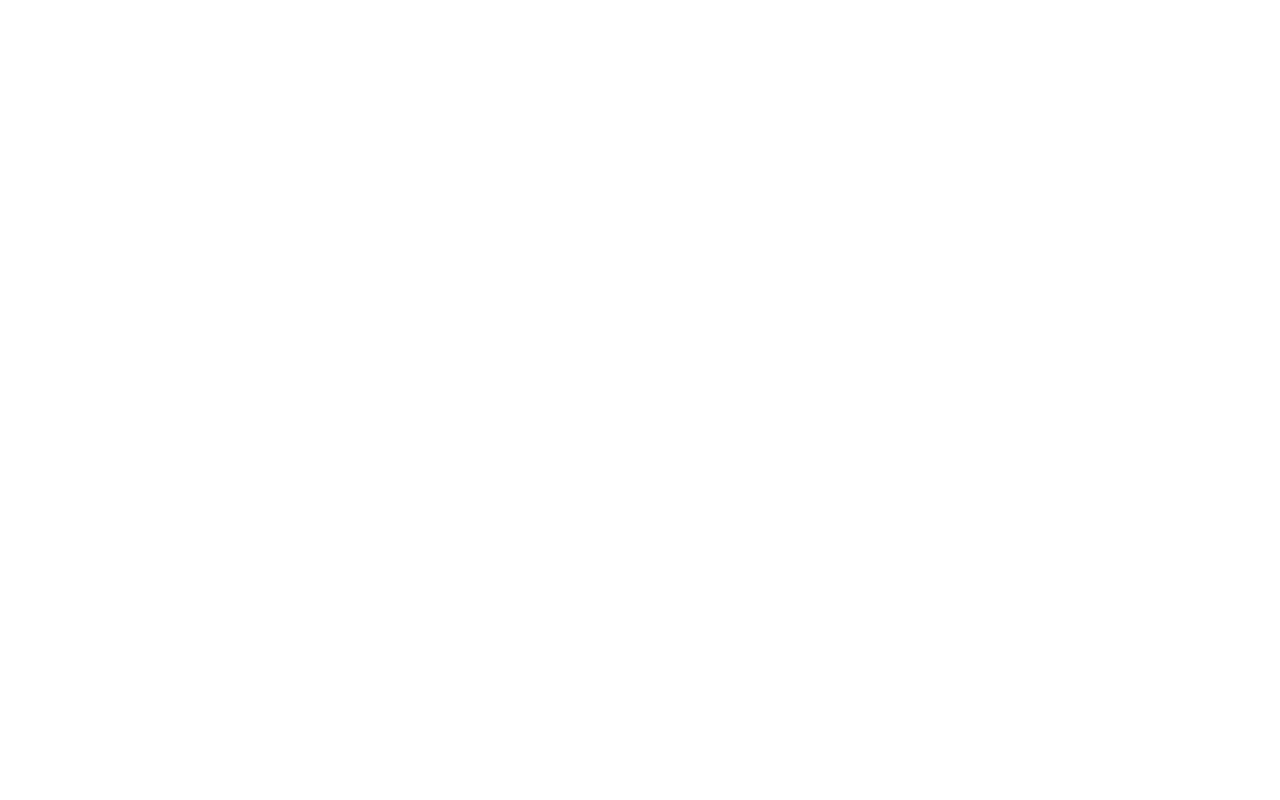
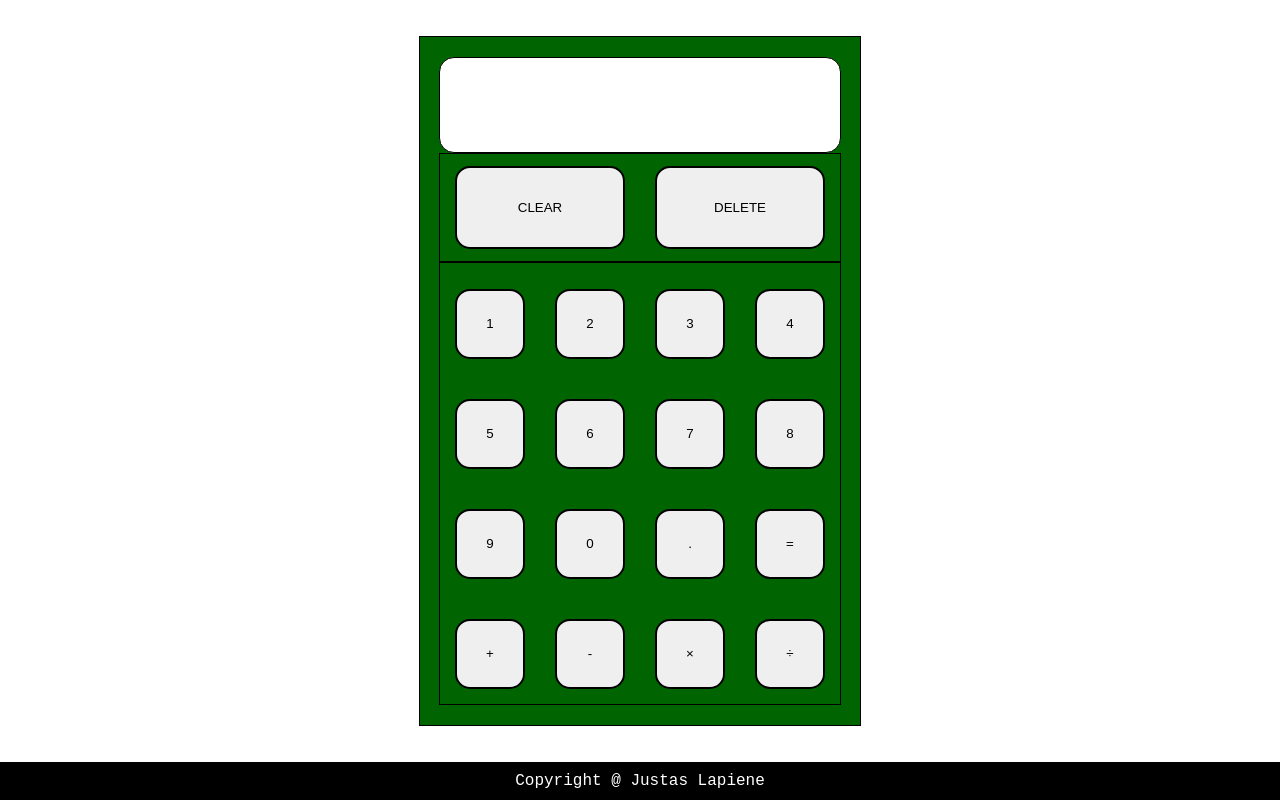
Before and after one commit to J03B1D3N/Calculator, a plain HTML site: page index.html in a window 1280 px wide. Drawn offline with Linux system fonts and the light colour scheme.

Commit message:
forgot to commit. wrote basic functions for *, +, -, /. styling the calculator now.

```diff
--- a/index.html
+++ b/index.html
@@ -8,6 +8,49 @@
     <link rel="stylesheet" href="style.css">
 </head>
 <body>
+    <header></header>
+    <main>
+        <div class="calculator">
+            <div class="screen">
+                <div class="last number"></div>
+                <div class="current_number"></div>
+            </div>
+            <div class="clear_deletebtns">
+            <button class="btnscd">CLEAR</button>
+            <button class="btnscd">DELETE</button>
+            </div>
+            <div class="btns_div">
+                <button class="btns">1</button>
+                <button class="btns">2</button>
+                <button class="btns">3</button>
+                <button class="btns">4</button>
+                <button class="btns">5</button>
+                <button class="btns">6</button>
+                <button class="btns">7</button>
+                <button class="btns">8</button>
+                <button class="btns">9</button>
+                <button class="btns">0</button>
+                <button class="btns">.</button>
+                <button class="btns">=</button>
+                <button class="btns">+</button>
+                <button class="btns">-</button>
+                <button class="btns">×</button>
+                <button class="btns">÷</button>
+            </div>
+        </div>
+    </main>
+
+
+    <footer> Copyright @ Justas Lapiene
+        <a href="https://github.com/J03B1D3N"></a>
+    </footer>
+
+
+
+
+
+
+
     <script src="script.js"></script>
 </body>
 </html>
--- a/script.js
+++ b/script.js
@@ -0,0 +1,39 @@
+const addition = function() {
+    let args = Array.from(arguments);
+    return args.reduce(function (acc, cur) {
+        return acc + cur;
+    })
+}
+
+const subtraction = function(a, ...b){
+    let args = Array.from(arguments);
+    return args.reduce(function (acc, cur) {
+        return acc - cur;
+    })
+}
+const multiplication = function(a, ...b){
+    let args = Array.from(arguments);
+    return args.reduce(function (acc, cur) {
+        return acc * cur;
+    })
+}
+const division = function(a, ...b){
+    let args = Array.from(arguments);
+    return args.reduce(function (acc, cur) {
+        return acc / cur;
+    })
+}
+
+const operate = function(a, b, c){
+    if (a === '/'){
+       return division(b, c)
+    } else if (a === '*'){
+       return multiplication(b, c)
+    } else if (a === '-'){
+       return subtraction(b, c)
+    } else if(a === '+'){
+       return addition(b, c)
+    }
+}
+
+console.log(operate('/', 10, 5))
--- a/style.css
+++ b/style.css
@@ -0,0 +1,79 @@
+body {
+    display: flex;
+    flex-direction: column;
+    height: 100vh;
+    margin: 0;
+    font-family: 'Courier New', Courier, monospace;
+}
+main {
+    height: 100%;
+    display: flex;
+    justify-content: center;
+    align-items: center;
+}
+footer {
+    display: flex;
+    justify-content: center;
+    align-items: center;
+    height: 40px;
+    color: white;
+    background-color: black;
+}
+.calculator {
+    height: 648px;
+    width: 400px;
+    background-color: darkgreen;
+    display: flex;
+    flex-direction: column;
+    align-items: center;
+    border: 1px solid black;
+    padding: 20px;
+}
+
+.screen {
+    display: flex;
+    flex-direction: column;
+    height: 100px;
+    width: 100%;
+    background-color: white;
+    border: 1px solid black;
+    border-radius: 15px;;
+}
+
+.clear_deletebtns {
+    display: flex;
+    justify-content: space-around;
+    height: 100px;
+    border: 1px solid black;
+    width: 100%;
+    padding-top: 7px;
+    padding-bottom: 7px;
+}
+
+.btns_div {
+    height: 470px;
+    width: 100%;
+    display: flex;
+    flex-wrap: wrap;
+    justify-content: center;
+    align-items: flex-end;
+    border: 1px solid black;
+}
+
+.btns {
+    height: 70px;
+    width: 70px;
+    margin: 15px;
+    border-radius: 15px;
+    border: 2px solid black;
+}
+
+.btnscd {
+    width: 100%;
+    margin-left: 15px;
+    margin-right: 15px;
+    margin-top: 5px;
+    margin-bottom: 5px;
+    border-radius: 15px;
+    border: 2px solid black;
+}
```
